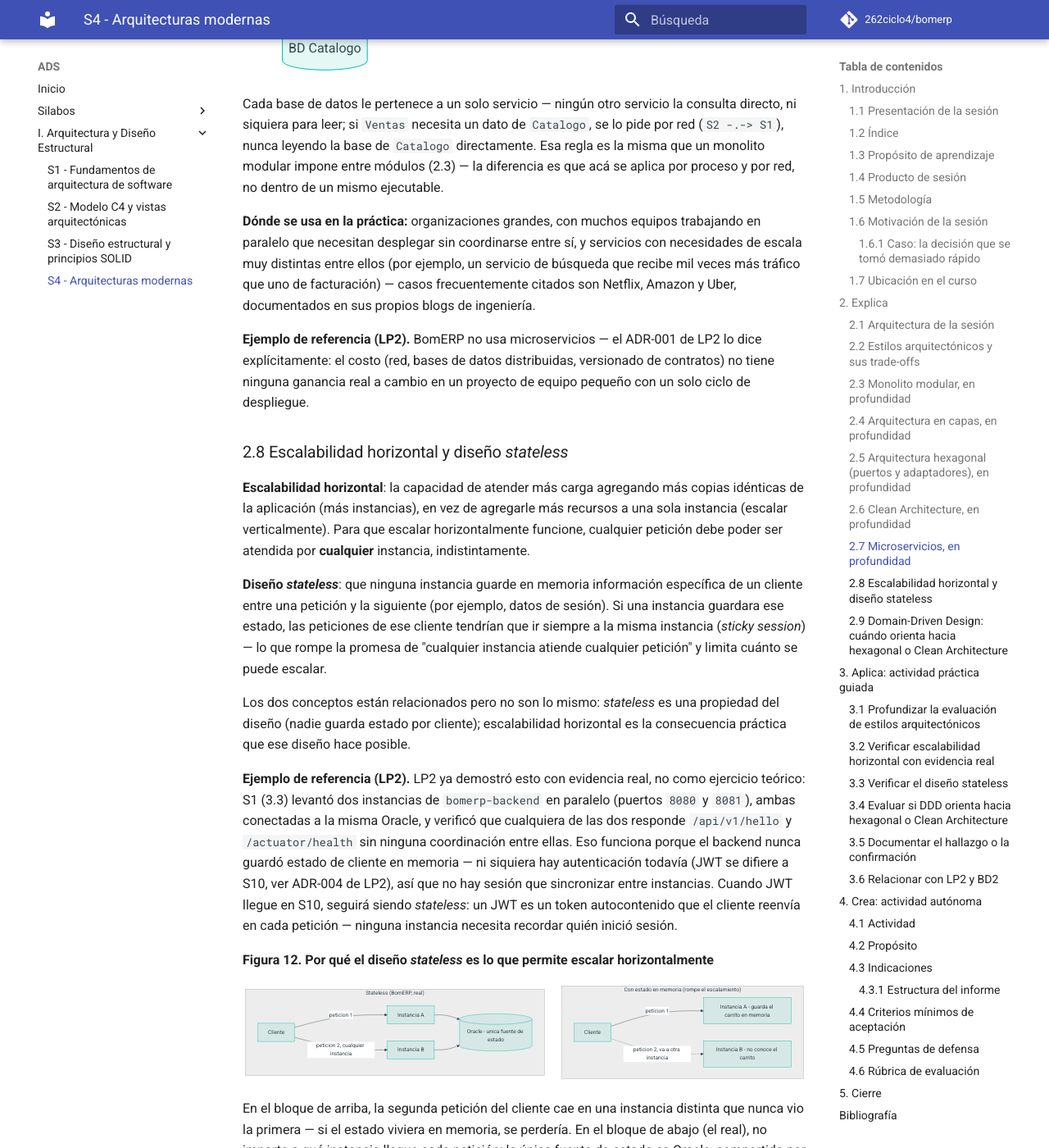
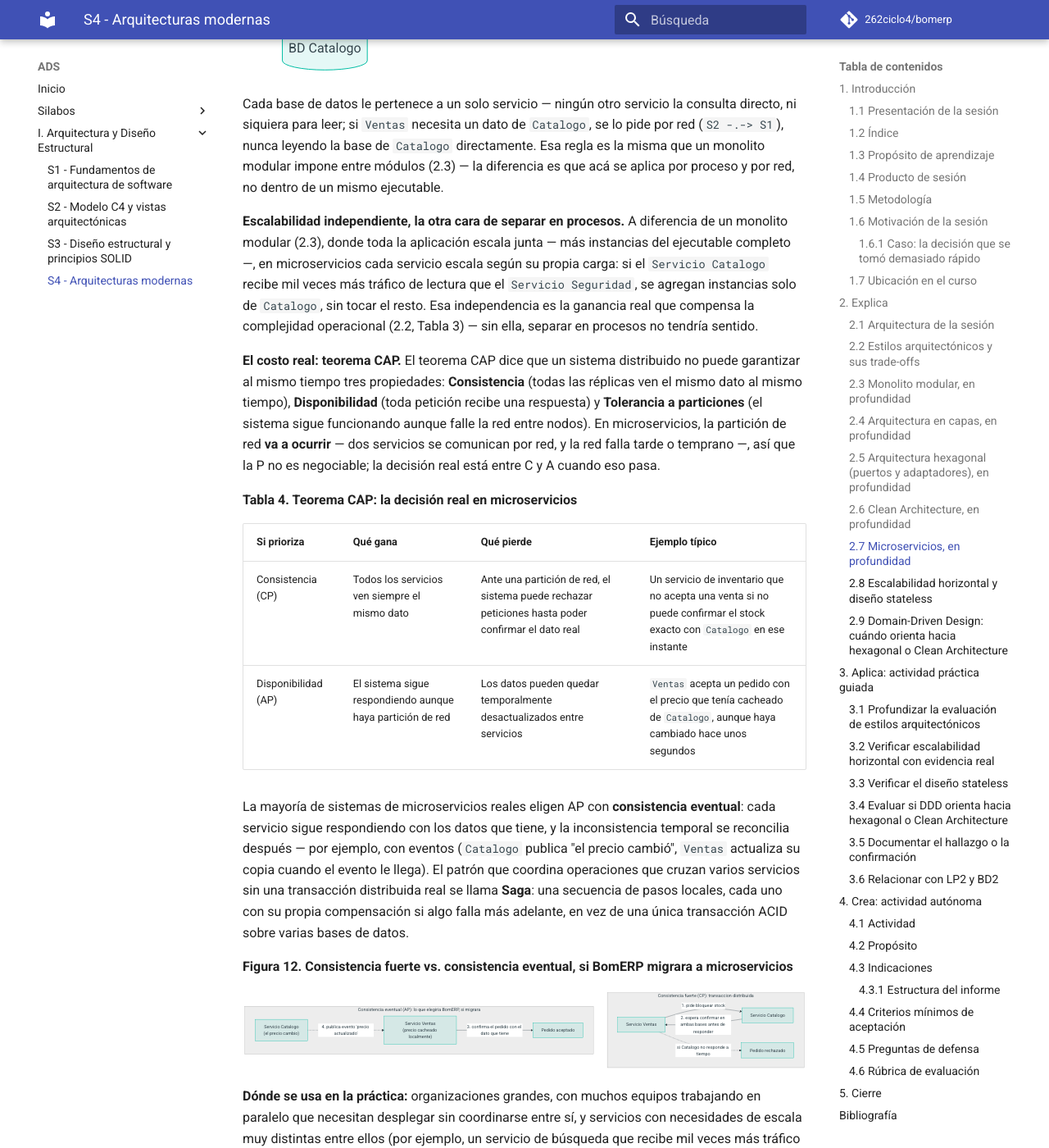
Before and after one commit to 262ciclo4/bomerp, an MkDocs documentation site: the page built from docs/ads/sesiones/S04_Arquitecturas_Modernas.md, in a window 1280 px wide and 1400 px high, scrolled down 14338 px. Shown: the whole window at 82% size. Built offline with MkDocs 1.6.1 and Material for MkDocs 9.7.7, drawn with Linux system fonts in a browser that asks for light colours; comment, search, counter and statistics services are not loaded; some of the changed text lies outside the part shown.

Commit message:
Sesion 4

````diff
--- a/docs/ads/sesiones/S04_Arquitecturas_Modernas.md
+++ b/docs/ads/sesiones/S04_Arquitecturas_Modernas.md
@@ -357,9 +357,39 @@ flowchart TB
 
 Cada base de datos le pertenece a un solo servicio — ningún otro servicio la consulta directo, ni siquiera para leer; si `Ventas` necesita un dato de `Catalogo`, se lo pide por red (`S2 -.-> S1`), nunca leyendo la base de `Catalogo` directamente. Esa regla es la misma que un monolito modular impone entre módulos (2.3) — la diferencia es que acá se aplica por proceso y por red, no dentro de un mismo ejecutable.
 
+**Escalabilidad independiente, la otra cara de separar en procesos.** A diferencia de un monolito modular (2.3), donde toda la aplicación escala junta — más instancias del ejecutable completo —, en microservicios cada servicio escala según su propia carga: si el `Servicio Catalogo` recibe mil veces más tráfico de lectura que el `Servicio Seguridad`, se agregan instancias solo de `Catalogo`, sin tocar el resto. Esa independencia es la ganancia real que compensa la complejidad operacional (2.2, Tabla 3) — sin ella, separar en procesos no tendría sentido.
+
+**El costo real: teorema CAP.** El teorema CAP dice que un sistema distribuido no puede garantizar al mismo tiempo tres propiedades: **Consistencia** (todas las réplicas ven el mismo dato al mismo tiempo), **Disponibilidad** (toda petición recibe una respuesta) y **Tolerancia a particiones** (el sistema sigue funcionando aunque falle la red entre nodos). En microservicios, la partición de red **va a ocurrir** — dos servicios se comunican por red, y la red falla tarde o temprano —, así que la P no es negociable; la decisión real está entre C y A cuando eso pasa.
+
+**Tabla 4. Teorema CAP: la decisión real en microservicios**
+
+| Si prioriza | Qué gana | Qué pierde | Ejemplo típico |
+|---|---|---|---|
+| Consistencia (CP) | Todos los servicios ven siempre el mismo dato | Ante una partición de red, el sistema puede rechazar peticiones hasta poder confirmar el dato real | Un servicio de inventario que no acepta una venta si no puede confirmar el stock exacto con `Catalogo` en ese instante |
+| Disponibilidad (AP) | El sistema sigue respondiendo aunque haya partición de red | Los datos pueden quedar temporalmente desactualizados entre servicios | `Ventas` acepta un pedido con el precio que tenía cacheado de `Catalogo`, aunque haya cambiado hace unos segundos |
+
+La mayoría de sistemas de microservicios reales eligen AP con **consistencia eventual**: cada servicio sigue respondiendo con los datos que tiene, y la inconsistencia temporal se reconcilia después — por ejemplo, con eventos (`Catalogo` publica "el precio cambió", `Ventas` actualiza su copia cuando el evento le llega). El patrón que coordina operaciones que cruzan varios servicios sin una transacción distribuida real se llama **Saga**: una secuencia de pasos locales, cada uno con su propia compensación si algo falla más adelante, en vez de una única transacción ACID sobre varias bases de datos.
+
+**Figura 12. Consistencia fuerte vs. consistencia eventual, si BomERP migrara a microservicios**
+
+```mermaid
+flowchart TB
+    subgraph Fuerte["Consistencia fuerte (CP): transaccion distribuida"]
+        direction LR
+        V1["Servicio Ventas"] -->|"1. pide bloquear stock"| C1["Servicio Catalogo"]
+        C1 -->|"2. espera confirmar en ambas bases antes de responder"| V1
+        V1 -.->|"si Catalogo no responde a tiempo"| X1["Pedido rechazado"]
+    end
+    subgraph Eventual["Consistencia eventual (AP): lo que elegiria BomERP, si migrara"]
+        direction LR
+        V2["Servicio Ventas<br/>(precio cacheado localmente)"] -->|"3. confirma el pedido con el dato que tiene"| OK2["Pedido aceptado"]
+        C2["Servicio Catalogo<br/>(el precio cambio)"] -.->|"4. publica evento 'precio actualizado'"| V2
+    end
+```
+
 **Dónde se usa en la práctica:** organizaciones grandes, con muchos equipos trabajando en paralelo que necesitan desplegar sin coordinarse entre sí, y servicios con necesidades de escala muy distintas entre ellos (por ejemplo, un servicio de búsqueda que recibe mil veces más tráfico que uno de facturación) — casos frecuentemente citados son Netflix, Amazon y Uber, documentados en sus propios blogs de ingeniería.
 
-**Ejemplo de referencia (LP2).** BomERP no usa microservicios — el ADR-001 de LP2 lo dice explícitamente: el costo (red, bases de datos distribuidas, versionado de contratos) no tiene ninguna ganancia real a cambio en un proyecto de equipo pequeño con un solo ciclo de despliegue.
+**Ejemplo de referencia (LP2).** BomERP no usa microservicios — el ADR-001 de LP2 lo dice explícitamente: el costo (red, bases de datos distribuidas, versionado de contratos, y ahora también CAP y consistencia eventual) no tiene ninguna ganancia real a cambio en un proyecto de equipo pequeño con un solo ciclo de despliegue. Con una sola Oracle compartida, `ProductoServiceImpl` y `CategoriaServiceImpl` (LP2 S3) leen el dato real dentro de la misma transacción — no hay partición de red que resolver, ni necesidad de elegir entre C y A. Esa es la ganancia concreta de no separar en procesos todavía: no es que el equipo no sepa resolver consistencia eventual, es que el proyecto no paga ese costo si no lo necesita.
 
 ### 2.8 Escalabilidad horizontal y diseño *stateless*
 
@@ -656,3 +686,4 @@ Tiempo: 5 min.
 5. Cockburn, A. (2005). *Hexagonal Architecture*. https://alistair.cockburn.us/hexagonal-architecture/
 6. Thoughtworks. (2024). *Hexagonal architecture explained through a practical example*. https://www.thoughtworks.com/insights/blog/architecture/hexagonal-architecture-explained-practical-example
 7. Google. (2025). *Guide to app architecture*. Android Developers. https://developer.android.com/topic/architecture
+8. Gilbert, S., & Lynch, N. (2002). Brewer's conjecture and the feasibility of consistent, available, partition-tolerant web services. *ACM SIGACT News*, 33(2), 51-59.
````
Also changed, not shown: other parts of docs/ads/sesiones/S04_Arquitecturas_Modernas.md (+6 -6 lines).
